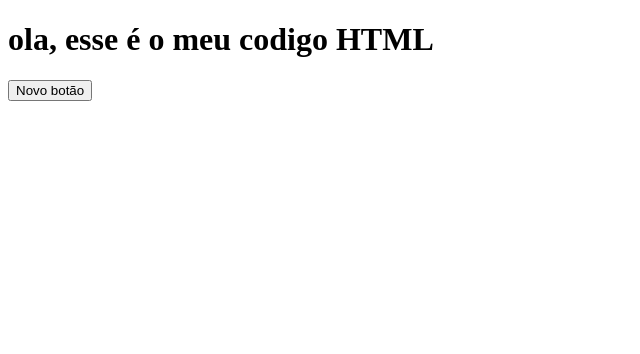
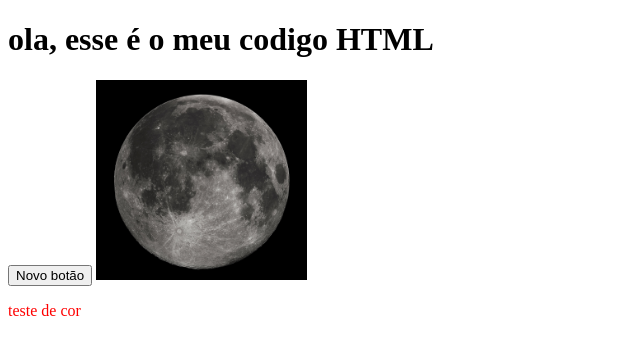
Before and after one commit to negostavo/senai, a plain HTML site: page index.html in a window 1280 px wide. Shown: the whole page, without its empty margins (0-640 px from the left). Drawn offline with Linux system fonts and the light colour scheme.

Commit message:
atualização

```diff
--- a/index.html
+++ b/index.html
@@ -10,4 +10,7 @@
 </body>
     <h1>ola, esse é o meu codigo HTML</h1>
     <button>Novo botão</button>
+    <img src="lua.jpg" height="200px" widht = "200px">
+    <p style="color:red">teste de cor</p>
+</body> </img>
 </html>
```
Also changed, not shown: lua.jpg (added).
